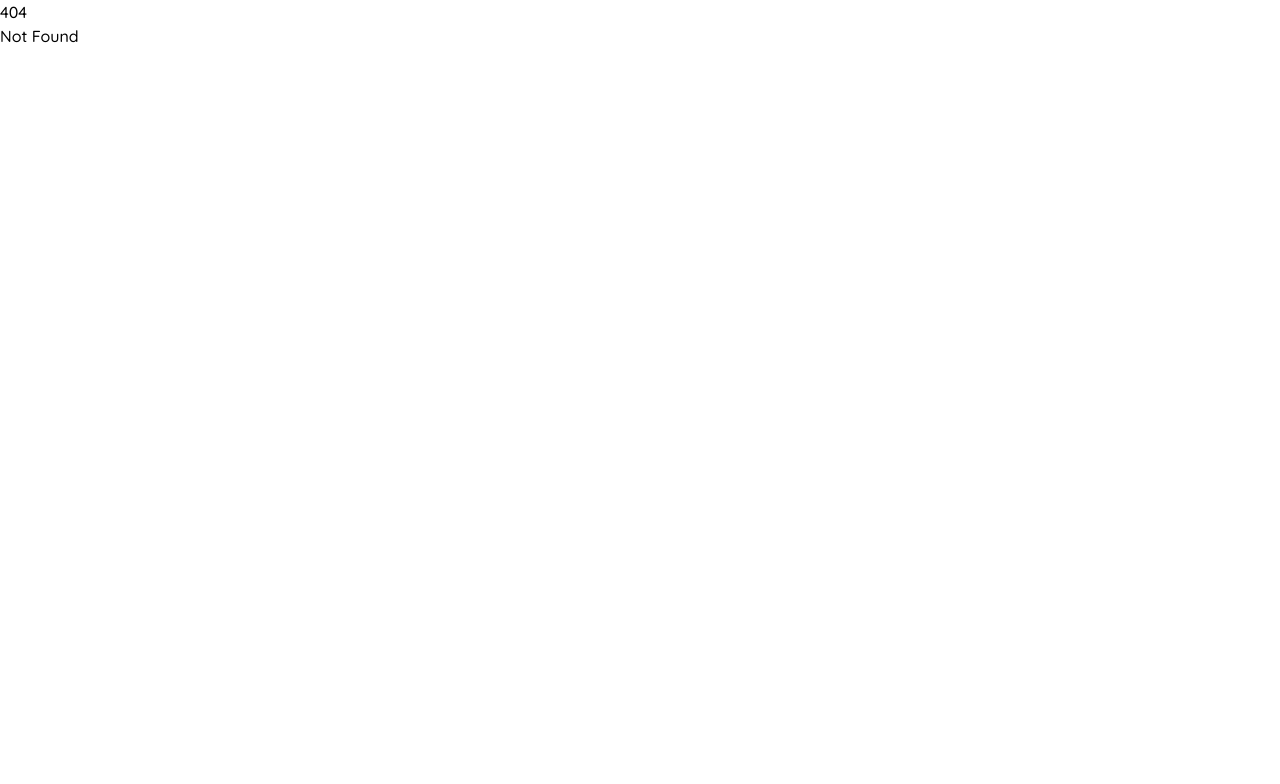
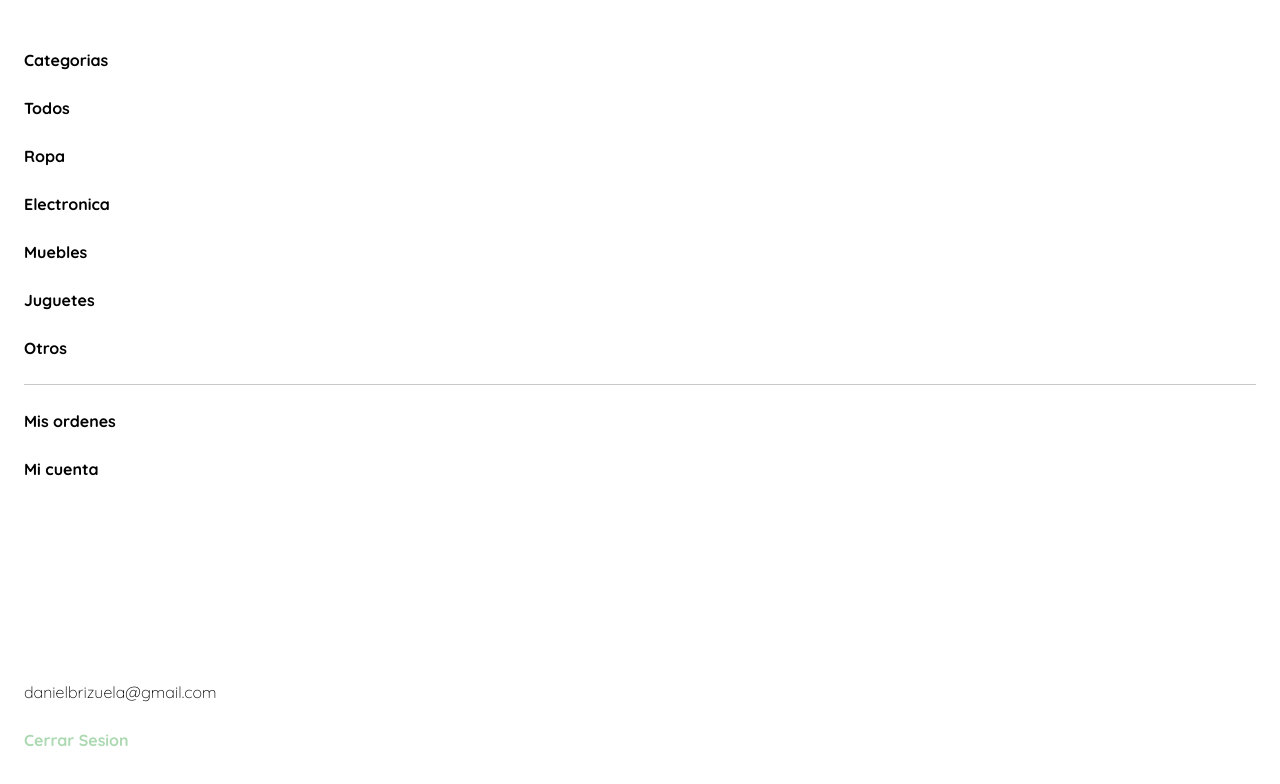
Before and after one commit to danibri23/daniggie, a SvelteKit app: page /home in a window 1280 px wide. Before the commit this address had no page. Shown: the top 784 px of the page. Built offline with nearby package versions, Linux system fonts and the light colour scheme.

Commit message:
New components were added, and bug fixes were made

```diff
--- a/src/app.css
+++ b/src/app.css
@@ -22,4 +22,18 @@
 	}
 }
 
+/* Clases de utilidad personalizadas */
+@layer utilities {
+	.grid-cols-auto-240 {
+		grid-template-columns: repeat(auto-fill, 240px);
+	}
+
+	.grid-cols-auto-140 {
+		grid-template-columns: repeat(auto-fill, 140px);
+	}
+	.list-style {
+		list-style: none;
+	}
+}
+
 /* aca es donde va todas las direcciones de letras de que vamos a usar */
--- /dev/null
+++ b/src/lib/components/HomePage.svelte
@@ -0,0 +1,32 @@
+<script lang="ts">
+	import { infoCards } from '../../stores/store';
+</script>
+
+<!-- cuerpo de carta -->
+<section>
+	<!-- contendedor de las cartas -->
+	<div class="grid grid-cols-auto-140 lg:grid-cols-auto-240 gap-6 place-content-center">
+		{#each infoCards as informacion}
+			<!-- empieza la card -->
+			<div class="lg:w-60 w-[140px]">
+				<img
+					class="w-[140px] h-[140px] lg:w-60 lg:h-60 object-cover rounded-[20px]"
+					src={informacion.img}
+					alt={informacion.description}
+				/>
+				<!-- card informacion -->
+				<div class="flex justify-between items-center mt-3">
+					<div>
+						<p class="font-bold text-regular mt-0 mb-1">{informacion.price}</p>
+						<p class="text-compact mt-0 mb-0 text-global-veryLigthPink">
+							{informacion.description}
+						</p>
+					</div>
+					<figure class="m-0">
+						<img class="w-9 h-9" src="/icons/bt_add_to_cart.svg" alt="icono" />
+					</figure>
+				</div>
+			</div>
+		{/each}
+	</div>
+</section>
--- /dev/null
+++ b/src/lib/components/MenuDesktop.svelte
@@ -0,0 +1,11 @@
+<!-- contendor -->
+<div class="w-[134px] p-5 pb-0 h-auto border rounded-md border-solid border-global-veryLigthPink">
+	<!-- lista de opciones -->
+	<ul class="p-0 m-0 list-style">
+		<li class="text-end font-bold"><a class="mb-5 inline-block" href="/">Mis ordenes</a></li>
+		<li class="text-end font-bold"><a class="mb-5 inline-block" href="/">Mi cuenta</a></li>
+		<li class="text-end pt-5 border-t-[1px] border-global-veryLigthPink">
+			<a class="text-global-hospitalGreen text-compact mb-5 inline-block" href="/">Cerrar Sesion</a>
+		</li>
+	</ul>
+</div>
--- /dev/null
+++ b/src/lib/components/MenuMobile.svelte
@@ -0,0 +1,29 @@
+<div class="p-6 font-bold flex flex-col justify-between h-screen w-full">
+	<!-- div categorias -->
+	<div>
+		<ul class="p-0 m-0 mt-6 list-style border-b-[1px] border-global-veryLigthPink">
+			<li class="mb-6"><a class="font-bold" href="/">Categorias</a></li>
+			<li class="mb-6"><a class="font-bold" href="/">Todos</a></li>
+			<li class="mb-6"><a class="font-bold" href="/">Ropa</a></li>
+			<li class="mb-6"><a class="font-bold" href="/">Electronica</a></li>
+			<li class="mb-6"><a class="font-bold" href="/">Muebles</a></li>
+			<li class="mb-6"><a class="font-bold" href="/">Juguetes</a></li>
+			<li class="mb-6"><a class="font-bold" href="/">Otros</a></li>
+		</ul>
+		<ul class="p-0 m-0 mt-6 list-style">
+			<li class="mb-6"><a class="font-bold" href="/">Mis ordenes</a></li>
+			<li class="mb-6"><a class="font-bold" href="/">Mi cuenta</a></li>
+		</ul>
+	</div>
+	<!-- div email -->
+	<div>
+		<ul class="p-0 m-0 list-style">
+			<li class="mb-6">
+				<a class="text-regular font-light" href="/"> danielbrizuela@gmail.com</a>
+			</li>
+			<li class="mb-6">
+				<a class="font-bold text-regular text-global-hospitalGreen" href="/">Cerrar Sesion</a>
+			</li>
+		</ul>
+	</div>
+</div>
--- /dev/null
+++ b/src/lib/interfaces/informacion.ts
@@ -0,0 +1,5 @@
+export interface informacion {
+	img: string;
+	price: string;
+	description: string;
+}
--- /dev/null
+++ b/src/routes/home/+page.svelte
@@ -0,0 +1,11 @@
+<script>
+	import Home from '$lib/components/HomePage.svelte';
+	import MenuD from '$lib/components/MenuDesktop.svelte';
+	import MenuM from '$lib/components/MenuMobile.svelte';
+</script>
+
+<main class="m-0">
+	<!-- <Home /> -->
+	<!-- <MenuD /> -->
+	<MenuM />
+</main>
--- /dev/null
+++ b/src/stores/store.ts
@@ -0,0 +1,64 @@
+import type { informacion } from '$lib/interfaces/informacion';
+
+export const infoCards: informacion[] = [
+	{
+		img: 'https://images.pexels.com/photos/2256137/pexels-photo-2256137.jpeg?auto=compress&cs=tinysrgb&w=800',
+		price: '200$',
+		description: 'Bicicleta'
+	},
+	{
+		img: 'https://images.pexels.com/photos/39521/cheese-noodles-court-eat-delicious-39521.jpeg?auto=compress&cs=tinysrgb&w=800',
+		price: '110$',
+		description: 'Cacerola'
+	},
+	{
+		img: 'https://images.pexels.com/photos/36351/the-eleventh-hour-disaster-alarm-clock-clock.jpg?auto=compress&cs=tinysrgb&w=800',
+		price: '55$',
+		description: 'Reloj'
+	},
+	{
+		img: 'https://images.pexels.com/photos/5069290/pexels-photo-5069290.jpeg?auto=compress&cs=tinysrgb&w=800',
+		price: '80$',
+		description: 'Patineta'
+	},
+	{
+		img: 'https://images.pexels.com/photos/2850487/pexels-photo-2850487.jpeg?auto=compress&cs=tinysrgb&w=800',
+		price: '75$',
+		description: 'Blusa'
+	},
+	{
+		img: 'https://images.pexels.com/photos/2529148/pexels-photo-2529148.jpeg?auto=compress&cs=tinysrgb&w=800',
+		price: '150$',
+		description: 'Tenis'
+	},
+	{
+		img: 'https://images.pexels.com/photos/2762247/pexels-photo-2762247.jpeg?auto=compress&cs=tinysrgb&w=800',
+		price: '120$',
+		description: 'Silla'
+	},
+	{
+		img: 'https://images.pexels.com/photos/890669/pexels-photo-890669.jpeg?auto=compress&cs=tinysrgb&w=800',
+		price: '80$',
+		description: 'Mesa'
+	},
+	{
+		img: 'https://images.pexels.com/photos/1566308/pexels-photo-1566308.jpeg?auto=compress&cs=tinysrgb&w=800',
+		price: '15$',
+		description: 'Taza'
+	},
+	{
+		img: 'https://images.pexels.com/photos/3682238/pexels-photo-3682238.jpeg?auto=compress&cs=tinysrgb&w=800',
+		price: '25$',
+		description: 'Almohada'
+	},
+	{
+		img: 'https://images.pexels.com/photos/845405/pexels-photo-845405.jpeg?auto=compress&cs=tinysrgb&w=800',
+		price: '5000$',
+		description: 'Auto'
+	},
+	{
+		img: 'https://images.pexels.com/photos/2320369/pexels-photo-2320369.jpeg?auto=compress&cs=tinysrgb&w=800',
+		price: '450$',
+		description: 'Tableta'
+	}
+];
```
